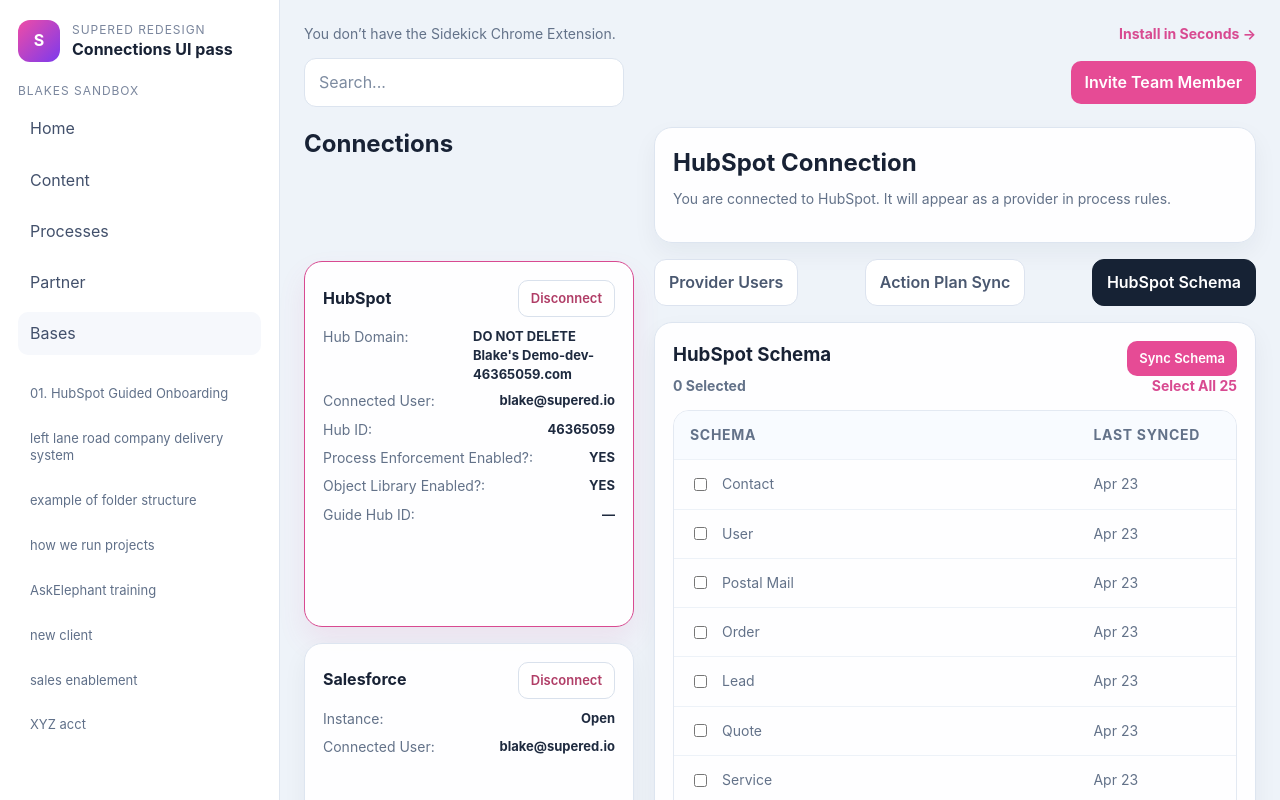
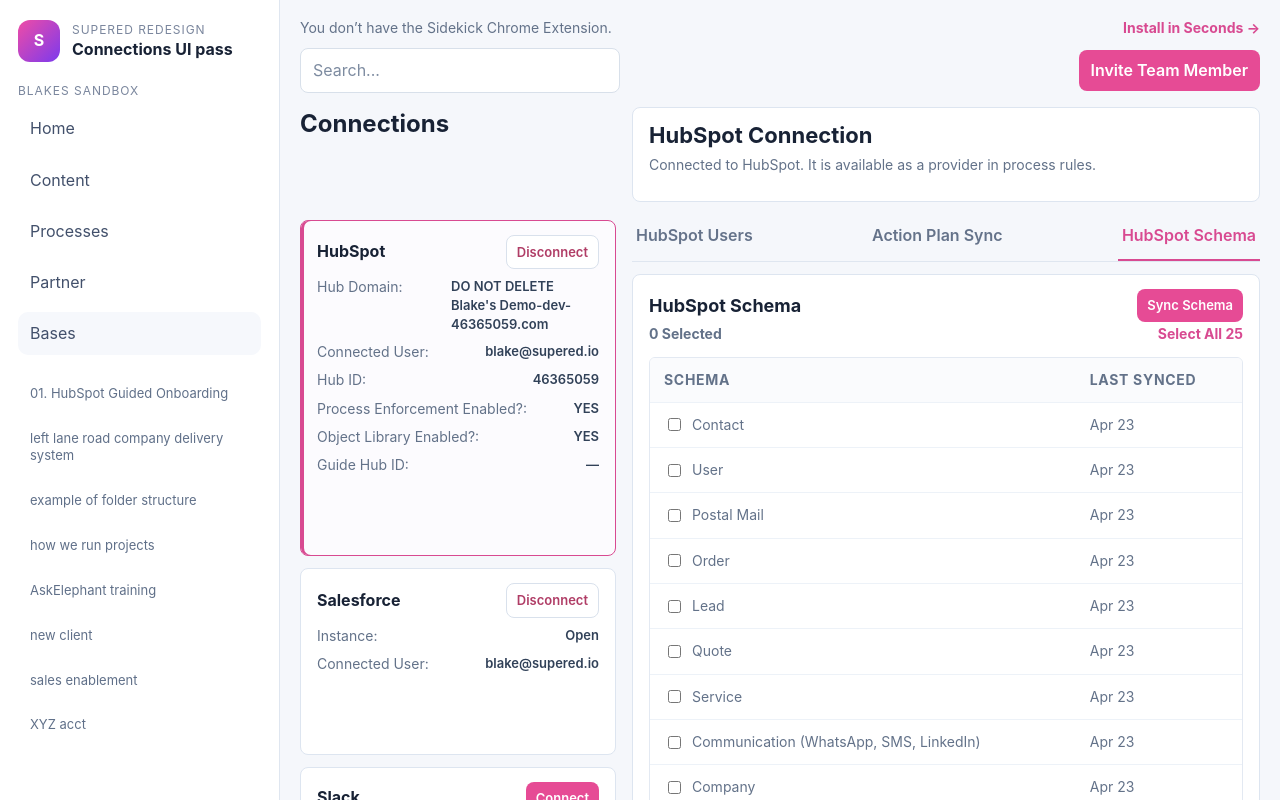
Before and after one commit to rblcreativesolutions-jpg/connectionmock, a React (Vite) app: page / in a window 1280 px wide. Shown: the top 800 px of the page. Built offline with nearby package versions, Linux system fonts and the light colour scheme.

Commit message:
feat: tighten connections ui polish pass

```diff
--- a/src/App.css
+++ b/src/App.css
@@ -16,7 +16,7 @@
 
 body {
   margin: 0;
-  background: #eef3f9;
+  background: #f5f7fb;
 }
 
 button,
@@ -101,7 +101,7 @@
 }
 
 .connections-page {
-  padding: 24px;
+  padding: 18px 20px;
 }
 
 .top-meta,
@@ -119,7 +119,7 @@
 .table-tools {
   display: flex;
   justify-content: space-between;
-  gap: 12px;
+  gap: 8px;
 }
 
 .top-meta,
@@ -137,13 +137,13 @@
 
 .page-toolbar {
   align-items: center;
-  margin: 14px 0 20px;
+  margin: 10px 0 14px;
 }
 
 .search {
-  border: 1px solid #dce4ef;
-  border-radius: 12px;
-  padding: 12px 14px;
+  border: 1px solid #d8e0ea;
+  border-radius: 8px;
+  padding: 10px 12px;
   background: white;
   color: #7d8ba0;
 }
@@ -154,14 +154,14 @@
 
 .feature-shell {
   display: grid;
-  grid-template-columns: 330px 1fr;
-  gap: 20px;
+  grid-template-columns: 316px 1fr;
+  gap: 16px;
 }
 
 .provider-rail,
 .main-panel {
   display: grid;
-  gap: 16px;
+  gap: 12px;
 }
 
 .provider-rail h2,
@@ -172,11 +172,11 @@
 
 .provider-card,
 .panel {
-  background: rgba(255, 255, 255, 0.95);
+  background: rgba(255, 255, 255, 0.98);
   border: 1px solid #dde5f0;
-  border-radius: 18px;
-  padding: 18px;
-  box-shadow: 0 10px 24px rgba(21, 37, 63, 0.05);
+  border-radius: 8px;
+  padding: 14px 16px;
+  box-shadow: none;
 }
 
 .provider-card {
@@ -185,12 +185,13 @@
 
 .provider-card.selected {
   border-color: #d84a91;
-  box-shadow: 0 14px 28px rgba(216, 74, 145, 0.1);
+  box-shadow: inset 3px 0 0 #d84a91;
+  background: #fcfbfe;
 }
 
 .provider-header-row {
   align-items: center;
-  margin-bottom: 10px;
+  margin-bottom: 8px;
 }
 
 .provider-detail-row {
@@ -198,12 +199,13 @@
 }
 
 .provider-detail-row span {
-  min-width: 138px;
+  min-width: 126px;
 }
 
 .provider-detail-row strong {
-  color: #1e2a3f;
+  color: #314158;
   font-size: 13px;
+  font-weight: 600;
 }
 
 .primary,
@@ -211,13 +213,13 @@
 .page-chip,
 .toggle,
 .status-pill {
-  border-radius: 10px;
-  padding: 10px 14px;
+  border-radius: 8px;
+  padding: 9px 12px;
   font-weight: 600;
 }
 
 .small {
-  padding: 8px 12px;
+  padding: 7px 10px;
   font-size: 13px;
 }
 
@@ -244,8 +246,17 @@
   font-weight: 700;
 }
 
+.intro-panel {
+  padding-bottom: 12px;
+}
+
+.intro-panel h1 {
+  font-size: 22px;
+  line-height: 1.2;
+}
+
 .intro-panel p {
-  margin-top: 8px;
+  margin-top: 6px;
 }
 
 .tabs,
@@ -254,28 +265,35 @@
   flex-wrap: wrap;
 }
 
+.tabs,
+.subtabs {
+  border-bottom: 1px solid #dfe6f0;
+  padding-bottom: 0;
+}
+
 .tab,
 .subtab {
-  padding: 11px 14px;
-  border-radius: 12px;
-  border: 1px solid #dce3ef;
-  background: white;
-  color: #4a5870;
+  padding: 10px 4px 12px;
+  border-radius: 0;
+  border: 0;
+  border-bottom: 2px solid transparent;
+  background: transparent;
+  color: #65738a;
   font-weight: 600;
 }
 
 .tab.active,
 .subtab.active {
-  background: #162234;
-  color: white;
-  border-color: #162234;
+  background: transparent;
+  color: #d84a91;
+  border-color: #d84a91;
 }
 
 .table-wrap {
   overflow: hidden;
   border: 1px solid #e3e9f2;
-  border-radius: 16px;
-  margin-top: 14px;
+  border-radius: 6px;
+  margin-top: 12px;
 }
 
 table {
@@ -286,13 +304,13 @@
 th,
 td {
   text-align: left;
-  padding: 14px 16px;
+  padding: 12px 14px;
   border-bottom: 1px solid #edf2f8;
   vertical-align: top;
 }
 
 th {
-  background: #f8fbff;
+  background: #fafbfd;
   font-size: 12px;
   text-transform: uppercase;
   letter-spacing: 0.05em;
@@ -325,7 +343,7 @@
 .sync-topbar,
 .table-tools {
   align-items: center;
-  margin-top: 14px;
+  margin-top: 12px;
   flex-wrap: wrap;
 }
 
@@ -357,6 +375,16 @@
   border-color: #162234;
 }
 
+.panel-head {
+  align-items: center;
+  margin-bottom: 2px;
+}
+
+.panel h3 {
+  font-size: 18px;
+  line-height: 1.25;
+}
+
 @media (max-width: 1200px) {
   .app-shell,
   .feature-shell {
@@ -368,6 +396,6 @@
   }
 
   .connections-page {
-    padding: 18px;
+    padding: 16px;
   }
 }
--- a/src/App.jsx
+++ b/src/App.jsx
@@ -334,11 +334,11 @@
           <section className="main-panel">
             <div className="panel intro-panel">
               <h1>{selectedProvider.name} Connection</h1>
-              <p>You are connected to {selectedProvider.name}. It will appear as a provider in process rules.</p>
+              <p>Connected to {selectedProvider.name}. It is available as a provider in process rules.</p>
             </div>
 
             <div className="tabs">
-              <button className={`tab ${activeSection === 'provider-users' ? 'active' : ''}`} onClick={() => setActiveSection('provider-users')}>Provider Users</button>
+              <button className={`tab ${activeSection === 'provider-users' ? 'active' : ''}`} onClick={() => setActiveSection('provider-users')}>HubSpot Users</button>
               <button className={`tab ${activeSection === 'action-plan-sync' ? 'active' : ''}`} onClick={() => setActiveSection('action-plan-sync')}>Action Plan Sync</button>
               <button className={`tab ${activeSection === 'hubspot-schema' ? 'active' : ''}`} onClick={() => setActiveSection('hubspot-schema')}>HubSpot Schema</button>
             </div>
```
